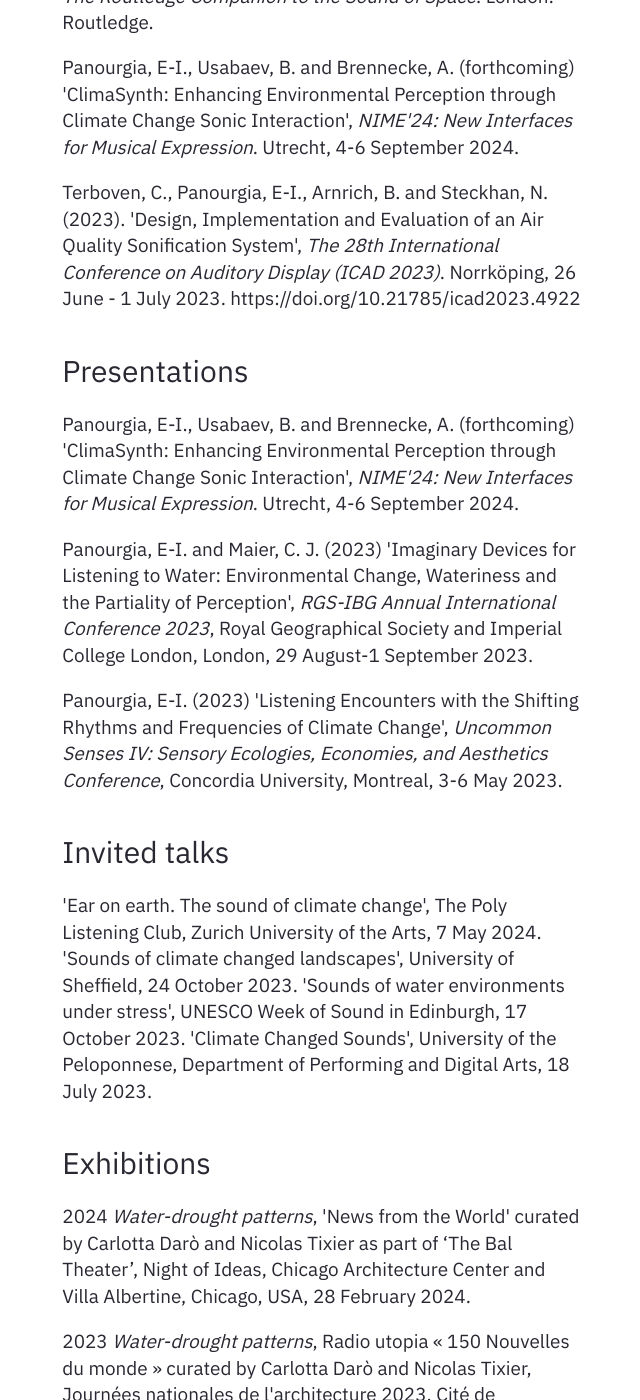
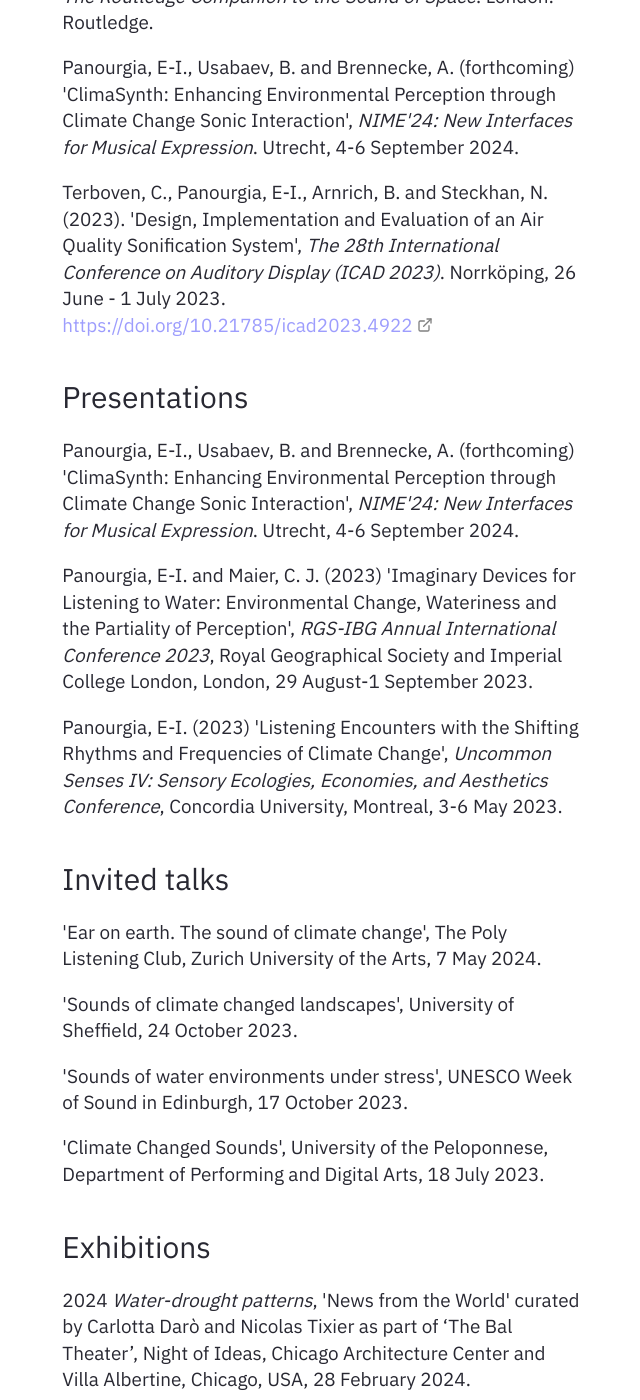
Before and after one commit to listeningtoclimatechange/listeningtoclimatechange.github.io, a Jekyll site: the page built from _notes/publications.md, in a window 1280 px wide and 1400 px high, scrolled down 374 px. Shown: the whole window, without its empty margins (316-956 px from the left). Built offline with Jekyll 4.4.1, drawn with Linux system fonts in a browser that asks for light colours; part of the change alters nothing that is shown.

```diff
--- a/_notes/publications.md
+++ b/_notes/publications.md
@@ -9,7 +9,7 @@ Panourgia, E-I. (forthcoming) 'Shaping sounds of future environments', in E.-K.
 
 Panourgia, E-I., Usabaev, B. and Brennecke, A. (forthcoming) 'ClimaSynth: Enhancing Environmental Perception through Climate Change Sonic Interaction', *NIME'24: New Interfaces for Musical Expression*. Utrecht, 4-6 September 2024.
 
-Terboven, C., Panourgia, E-I., Arnrich, B. and Steckhan, N. (2023). 'Design, Implementation and	Evaluation of an Air Quality Sonification System', *The 28th International Conference on	Auditory Display (ICAD 2023)*. Norrköping, 26 June - 1 July 2023.	https://doi.org/10.21785/icad2023.4922
+Terboven, C., Panourgia, E-I., Arnrich, B. and Steckhan, N. (2023). 'Design, Implementation and	Evaluation of an Air Quality Sonification System', *The 28th International Conference on	Auditory Display (ICAD 2023)*. Norrköping, 26 June - 1 July 2023.	[https://doi.org/10.21785/icad2023.4922](https://doi.org/10.21785/icad2023.4922)
 
 ### Presentations
 Panourgia, E-I., Usabaev, B. and Brennecke, A. (forthcoming) 'ClimaSynth: Enhancing Environmental Perception through Climate Change Sonic Interaction', *NIME'24: New Interfaces for Musical Expression*. Utrecht, 4-6 September 2024.
@@ -21,8 +21,11 @@ Panourgia, E-I. (2023) 'Listening Encounters with the Shifting Rhythms and Frequ
 
 ### Invited talks
 'Ear on earth. The sound of climate change', The Poly Listening Club, Zurich University of the Arts, 7 May 2024.
+
 'Sounds of climate changed landscapes', University of Sheffield, 24 October 2023.
+
 'Sounds of water environments under stress', UNESCO Week of Sound in Edinburgh, 17 October 2023.
+
 'Climate Changed Sounds', University of the Peloponnese, Department of Performing and Digital Arts, 18 July 2023.
 
 ### Exhibitions
@@ -31,7 +34,9 @@ Panourgia, E-I. (2023) 'Listening Encounters with the Shifting Rhythms and Frequ
 
 2023
 *Water-drought patterns*, Radio utopia « 150 Nouvelles du monde » curated by Carlotta Darò and Nicolas Tixier, Journées nationales de l'architecture 2023, Cité de l’architecture et du patrimoine, Paris, France, 14-15 October 2023.
+
 *Water-drought patterns*, ‘News from the World / Radio Utopia’ installation curated by Carlotta Darò and Nicolas Tixier, French Pavillion, XVIII Venice Architecture Biennale, Venice, Italy, 1-5 August 2023.
+
 *Impro on Environmental Sounds of Schlaatz*, TRANSFORMALE + VERLÄUFE, Rechenzentrum, Potsdam, Germany, 1 July 2023.
 
 ### Broadcasts
```
